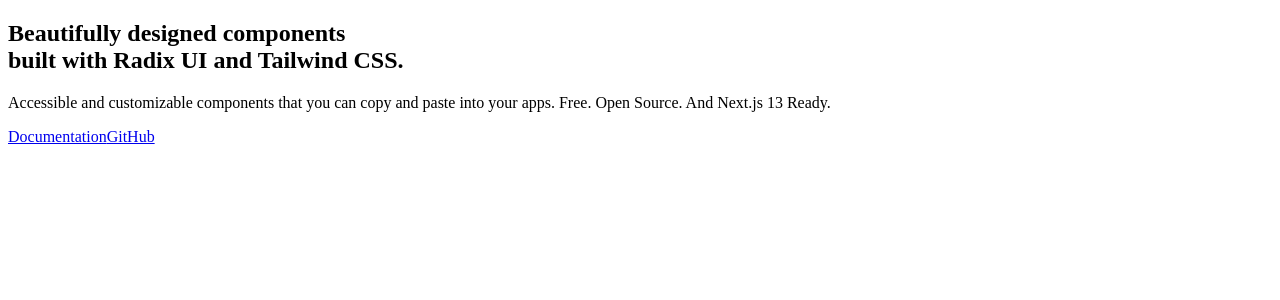
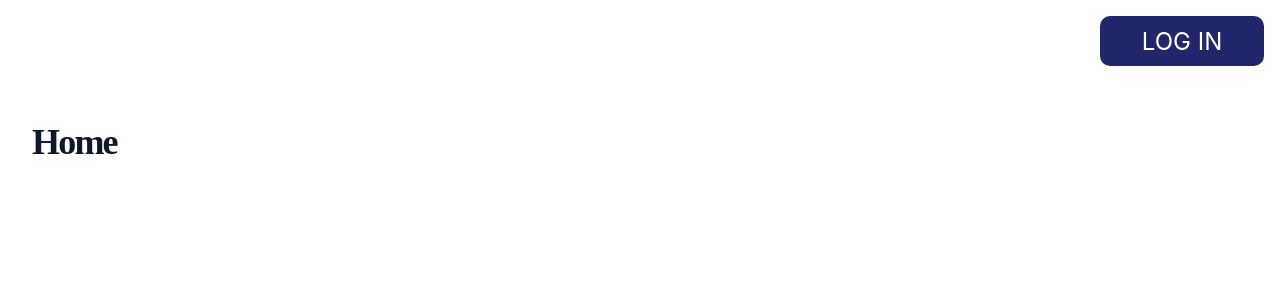
Before and after one commit to ubccsss/UBC-Volleyball-Club-Website, a Next.js app: page / in a window 1280 px wide. Shown: the top 300 px of the page. Built offline with nearby package versions, Linux system fonts and the light colour scheme.

Commit message:
login button setup

```diff
--- a/app/layout.tsx
+++ b/app/layout.tsx
@@ -1,66 +1,16 @@
-// import "@/src/styles/globals.css"
-// import { Metadata } from "next"
+import "@/src/styles/globals.css"
+import { SiteHeader } from "@/src/components/site-header"
 
-// import { siteConfig } from "@/src/config/site"
-// import { fontSans } from "@/src/lib/fonts"
-// import { cn } from "@/src/lib/utils"
-// import { SiteHeader } from "@/src/components/site-header"
-// import { TailwindIndicator } from "@/src/components/tailwind-indicator"
-// import { ThemeProvider } from "@/src/components/theme-provider"
+export default function RootLayout({children,}: {children: React.ReactNode}) {
+  return (
+    <html lang="en" suppressHydrationWarning>
+      <body>
+        <div>
+          <SiteHeader />
+          <div>{children}</div>
+        </div>
+      </body>
 
-// export const metadata: Metadata = {
-//   title: {
-//     default: siteConfig.name,
-//     template: `%s - ${siteConfig.name}`,
-//   },
-//   description: siteConfig.description,
-//   themeColor: [
-//     { media: "(prefers-color-scheme: light)", color: "white" },
-//     { media: "(prefers-color-scheme: dark)", color: "black" },
-//   ],
-//   icons: {
-//     icon: "/favicon.ico",
-//     shortcut: "/favicon-16x16.png",
-//     apple: "/apple-touch-icon.png",
-//   },
-// }
-
-// interface RootLayoutProps {
-//   children: React.ReactNode
-// }
-
-// export default function RootLayout({ children }: RootLayoutProps) {
-//   return (
-//     <>
-//       <html lang="en" suppressHydrationWarning>
-//         <head />
-//         <body
-//           className={cn(
-//             "min-h-screen bg-background font-sans antialiased",
-//             fontSans.variable
-//           )}
-//         >
-//           <ThemeProvider attribute="class" defaultTheme="system" enableSystem>
-//             <div className="relative flex min-h-screen flex-col">
-//               <SiteHeader />
-//               <div className="flex-1">{children}</div>
-//             </div>
-//             <TailwindIndicator />
-//           </ThemeProvider>
-//         </body>
-//       </html>
-//     </>
-//   )
-// }
-
-export default function RootLayout({
-  children,
-}: {
-  children: React.ReactNode
-}) {
-  return (
-    <html lang="en">
-      <body>{children}</body>
     </html>
   )
 }
--- a/app/page.tsx
+++ b/app/page.tsx
@@ -1,38 +1,11 @@
-import Link from "next/link"
-
-import { siteConfig } from "@/src/config/site"
-import { buttonVariants } from "@/src/components/ui/button"
-
 export default function IndexPage() {
   return (
     <section className="container grid items-center gap-6 pb-8 pt-6 md:py-10">
       <div className="flex max-w-[980px] flex-col items-start gap-2">
         <h1 className="text-3xl font-extrabold leading-tight tracking-tighter md:text-4xl">
-          Beautifully designed components <br className="hidden sm:inline" />
-          built with Radix UI and Tailwind CSS.
+          Home
         </h1>
-        <p className="max-w-[700px] text-lg text-muted-foreground">
-          Accessible and customizable components that you can copy and paste
-          into your apps. Free. Open Source. And Next.js 13 Ready.
-        </p>
-      </div>
-      <div className="flex gap-4">
-        <Link
-          href={siteConfig.links.docs}
-          target="_blank"
-          rel="noreferrer"
-          className={buttonVariants()}
-        >
-          Documentation
-        </Link>
-        <Link
-          target="_blank"
-          rel="noreferrer"
-          href={siteConfig.links.github}
-          className={buttonVariants({ variant: "outline" })}
-        >
-          GitHub
-        </Link>
+
       </div>
     </section>
   )
--- a/src/components/site-header.tsx
+++ b/src/components/site-header.tsx
@@ -1,52 +1,17 @@
 import Link from "next/link"
-
-import { siteConfig } from "@/src/config/site"
-import { buttonVariants } from "@/src/components/ui/button"
-import { Icons } from "@/src/components/icons"
-import { MainNav } from "@/src/components/main-nav"
-import { ThemeToggle } from "@/src/components/theme-toggle"
+import styles from "@/src/styles/header.module.css"
 
 export function SiteHeader() {
   return (
-    <header className="bg-background sticky top-0 z-40 w-full border-b">
-      <div className="container flex h-16 items-center space-x-4 sm:justify-between sm:space-x-0">
-        <MainNav items={siteConfig.mainNav} />
-        <div className="flex flex-1 items-center justify-end space-x-4">
-          <nav className="flex items-center space-x-1">
-            <Link
-              href={siteConfig.links.github}
-              target="_blank"
-              rel="noreferrer"
-            >
-              <div
-                className={buttonVariants({
-                  size: "icon",
-                  variant: "ghost",
-                })}
-              >
-                <Icons.gitHub className="h-5 w-5" />
-                <span className="sr-only">GitHub</span>
-              </div>
-            </Link>
-            <Link
-              href={siteConfig.links.twitter}
-              target="_blank"
-              rel="noreferrer"
-            >
-              <div
-                className={buttonVariants({
-                  size: "icon",
-                  variant: "ghost",
-                })}
-              >
-                <Icons.twitter className="h-5 w-5 fill-current" />
-                <span className="sr-only">Twitter</span>
-              </div>
-            </Link>
-            <ThemeToggle />
-          </nav>
-        </div>
+    <header className={styles.header}>
+      <div className={styles.left}>
+        <h1>logo</h1>
+      </div>
+      <div className={styles.right}>
+        <Link href="/login">
+          <button className={styles.loginButton}>LOG IN</button>
+        </Link>
       </div>
     </header>
-  )
+  );
 }
--- /dev/null
+++ b/src/styles/header.module.css
@@ -0,0 +1,39 @@
+.header {
+    display: flex;
+    justify-content: space-between;
+    align-items: center;
+    padding: 16px;
+    background-color: white;
+    color: white;
+  }
+
+  .left {
+    order:1;
+  }
+
+  .right {
+    order: 2;
+  }
+
+
+  .loginButton {
+    padding: 8px 16px;
+    border-radius: 10px;
+    text-decoration: none;
+    color: white;
+    background-color: #22276C;
+    width: 164px;
+    height: 50px;
+
+    text-align: center;
+    font-family: 'Inter', sans-serif;
+    font-size: 24px;
+    font-style: normal;
+    font-weight: 400;
+    line-height: normal;
+  }
+
+  .loginButton:hover {
+    box-shadow: 0px 4px 4px 0px rgba(0, 0, 0, 0.25);
+
+  }
```
